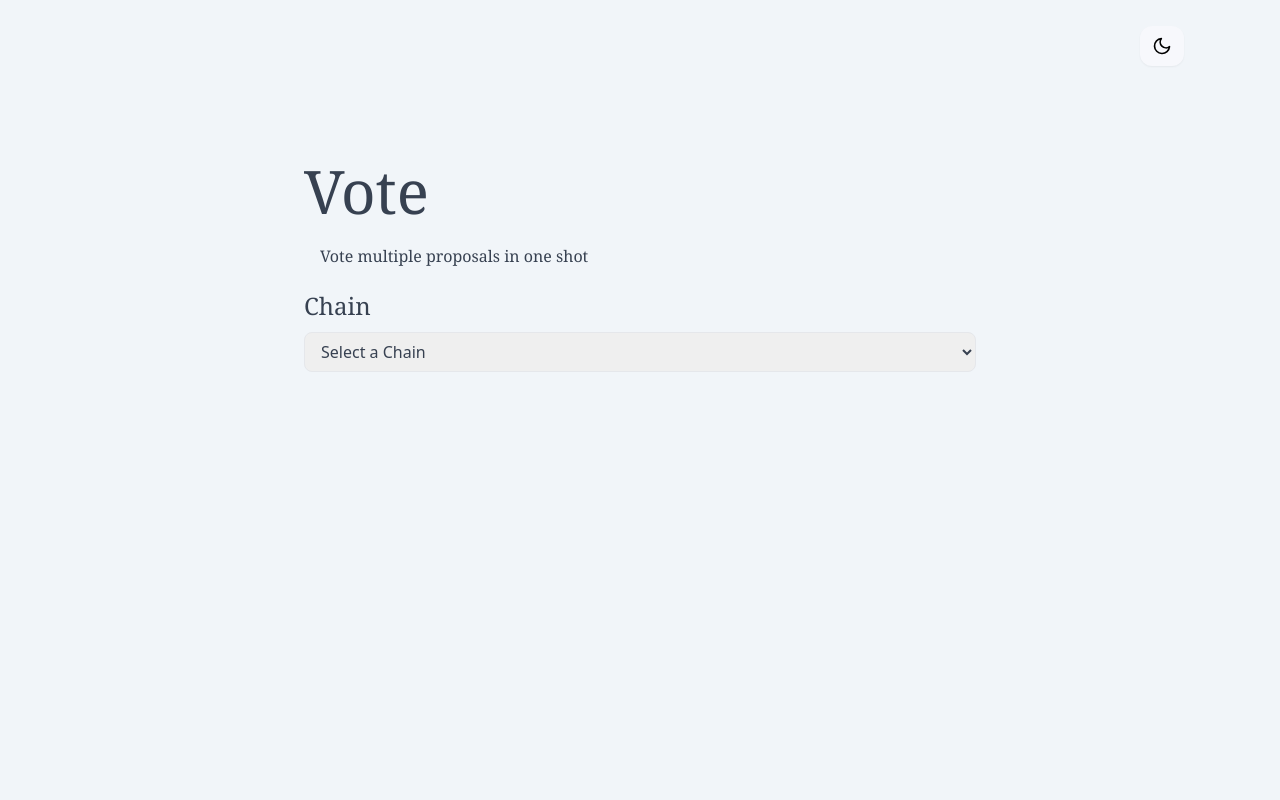
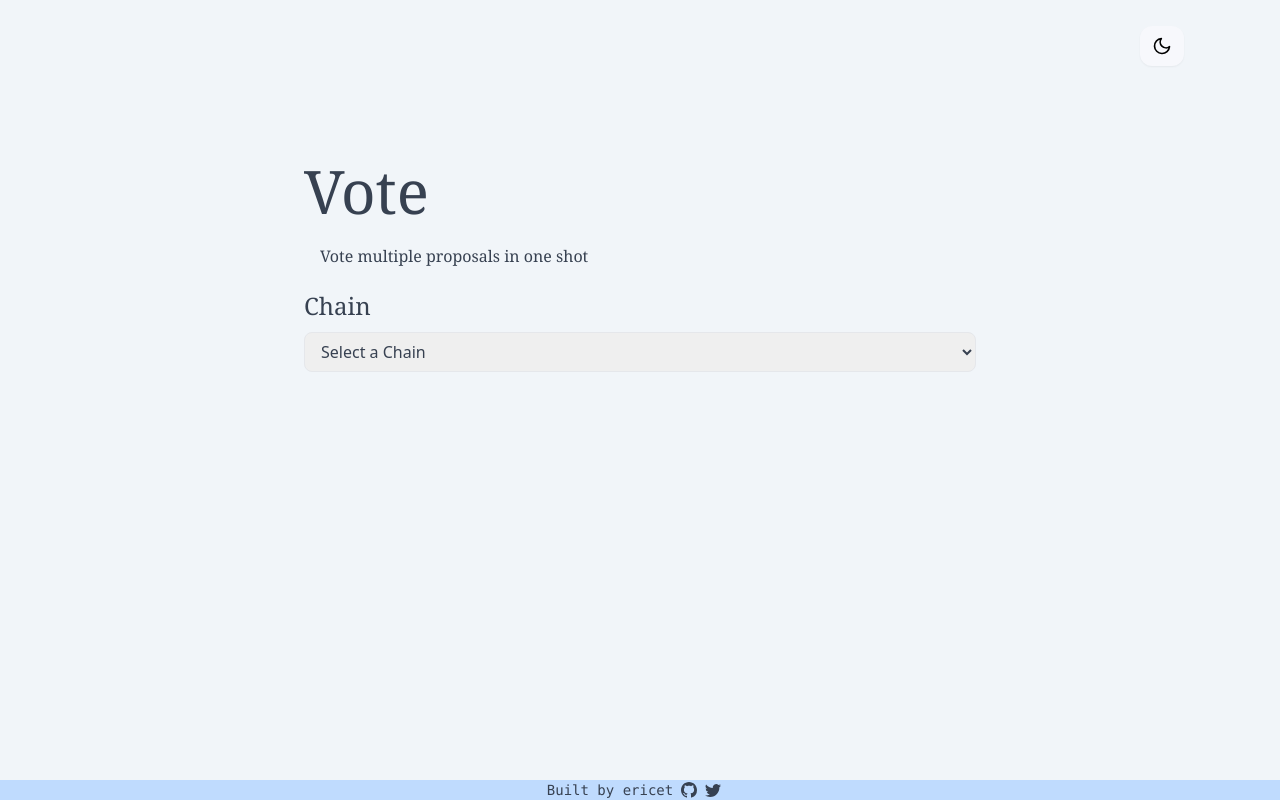
Before and after one commit to ericet/cosmos-vote, a Vue app: page / in a window 1280 px wide. Built offline with nearby package versions, Linux system fonts and the light colour scheme.

Commit message:
added footer

```diff
--- /dev/null
+++ b/src/components/AppFooter.vue
@@ -0,0 +1,44 @@
+<template>
+  <div
+    class="fixed bottom-0 left-0 h-5 bg-blue-200 w-screen text-gray-700 z-40"
+  >
+    <div class="flex flex-row-reverse mr-5 justify-center items-center">
+      <div class="cursor-pointer self-center">
+        <a href="https://twitter.com/ericet369" class="keychainify-checked" target="_blank"
+          ><svg
+            stroke="currentColor"
+            fill="currentColor"
+            stroke-width="0"
+            viewBox="0 0 16 16"
+            class="self-center"
+            height="1em"
+            width="1em"
+            xmlns="http://www.w3.org/2000/svg"
+          >
+            <path
+              d="M5.026 15c6.038 0 9.341-5.003 9.341-9.334 0-.14 0-.282-.006-.422A6.685 6.685 0 0 0 16 3.542a6.658 6.658 0 0 1-1.889.518 3.301 3.301 0 0 0 1.447-1.817 6.533 6.533 0 0 1-2.087.793A3.286 3.286 0 0 0 7.875 6.03a9.325 9.325 0 0 1-6.767-3.429 3.289 3.289 0 0 0 1.018 4.382A3.323 3.323 0 0 1 .64 6.575v.045a3.288 3.288 0 0 0 2.632 3.218 3.203 3.203 0 0 1-.865.115 3.23 3.23 0 0 1-.614-.057 3.283 3.283 0 0 0 3.067 2.277A6.588 6.588 0 0 1 .78 13.58a6.32 6.32 0 0 1-.78-.045A9.344 9.344 0 0 0 5.026 15z"
+            ></path></svg
+        ></a>
+      </div>
+      <p class="text-sm font-mono mx-1"></p>
+      <div class="cursor-pointer self-center">
+        <a href="https://github.com/ericet/cosmos-vote" class="keychainify-checked" target="_blank"
+          ><svg
+            stroke="currentColor"
+            fill="currentColor"
+            stroke-width="0"
+            viewBox="0 0 16 16"
+            class="self-center"
+            height="1em"
+            width="1em"
+            xmlns="http://www.w3.org/2000/svg"
+          >
+            <path
+              d="M8 0C3.58 0 0 3.58 0 8c0 3.54 2.29 6.53 5.47 7.59.4.07.55-.17.55-.38 0-.19-.01-.82-.01-1.49-2.01.37-2.53-.49-2.69-.94-.09-.23-.48-.94-.82-1.13-.28-.15-.68-.52-.01-.53.63-.01 1.08.58 1.23.82.72 1.21 1.87.87 2.33.66.07-.52.28-.87.51-1.07-1.78-.2-3.64-.89-3.64-3.95 0-.87.31-1.59.82-2.15-.08-.2-.36-1.02.08-2.12 0 0 .67-.21 2.2.82.64-.18 1.32-.27 2-.27.68 0 1.36.09 2 .27 1.53-1.04 2.2-.82 2.2-.82.44 1.1.16 1.92.08 2.12.51.56.82 1.27.82 2.15 0 3.07-1.87 3.75-3.65 3.95.29.25.54.73.54 1.48 0 1.07-.01 1.93-.01 2.2 0 .21.15.46.55.38A8.012 8.012 0 0 0 16 8c0-4.42-3.58-8-8-8z"
+            ></path></svg
+        ></a>
+      </div>
+      <p class="text-sm font-mono mx-2">Built by <a href="https://ericet.xyz" target="_blank">ericet</a></p>
+    </div>
+  </div>
+</template>
--- a/src/components/MnemonicsInput.vue
+++ b/src/components/MnemonicsInput.vue
@@ -18,7 +18,7 @@
   </div>
 
   <div
-    class="mx-auto max-w-2xl h-72 mt-4 block p-2.5 text-sm text-green-500 bg-black rounded-lg overflow-auto"
+    class="mx-auto max-w-2xl h-72 mb-5 mt-4 block p-2.5 text-sm text-green-500 bg-black rounded-lg overflow-auto"
   >
     <p
       v-for="(log, index) in logs"
--- a/src/views/HomeView.vue
+++ b/src/views/HomeView.vue
@@ -1,10 +1,18 @@
 <template>
   <div class="mx-auto mx-5">
-    <div class="mx-auto max-w-2xl mt-20 ">
-      <h1 class="text-6xl leading-normal mt-0 mb-2 text-black font-serif text-gray-700 dark:text-gray-100 transition-colors">
-        Vote
-      </h1>
-      <p class="ml-4 mb-5 font-serif text-gray-700 dark:text-gray-100 transition-colors">Vote multiple proposals in one shot</p>
+    <div class="mx-auto max-w-2xl mt-20">
+      <header>
+        <h1
+          class="text-6xl leading-normal mt-0 mb-2 text-black font-serif text-gray-700 dark:text-gray-100 transition-colors"
+        >
+          Vote
+        </h1>
+      </header>
+      <p
+        class="ml-4 mb-5 font-serif text-gray-700 dark:text-gray-100 transition-colors"
+      >
+        Vote multiple proposals in one shot
+      </p>
       <h1
         class="text-2xl leading-normal mt-0 mb-2 text-black font-serif text-gray-700 dark:text-gray-100 transition-colors"
       >
@@ -54,6 +62,7 @@
       </span>
     </div>
     <MnemonicsInput :proposals="proposals" v-if="proposals.length > 0" />
+    <AppFooter />
   </div>
 </template>
 <script>
@@ -61,6 +70,7 @@ import axios from 'axios';
 import ProposalsList from '@/components/ProposalsList.vue';
 import { chainsList } from '../config/chains';
 import MnemonicsInput from '../components/MnemonicsInput.vue';
+import AppFooter from '@/components/AppFooter.vue';
 export default {
   created() {
     for (let chain of chainsList) {
@@ -134,6 +144,6 @@ export default {
       }
     },
   },
-  components: { ProposalsList, MnemonicsInput },
+  components: { ProposalsList, MnemonicsInput, AppFooter },
 };
 </script>
```
